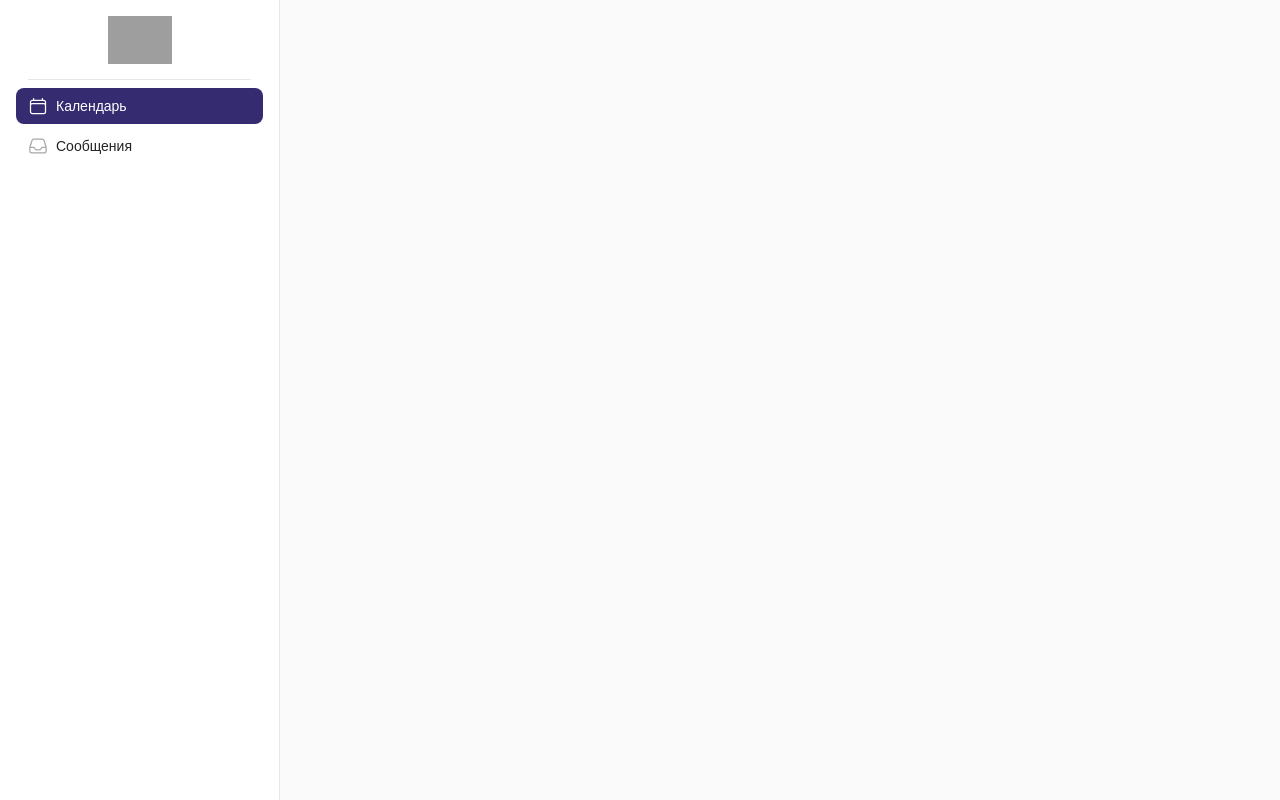
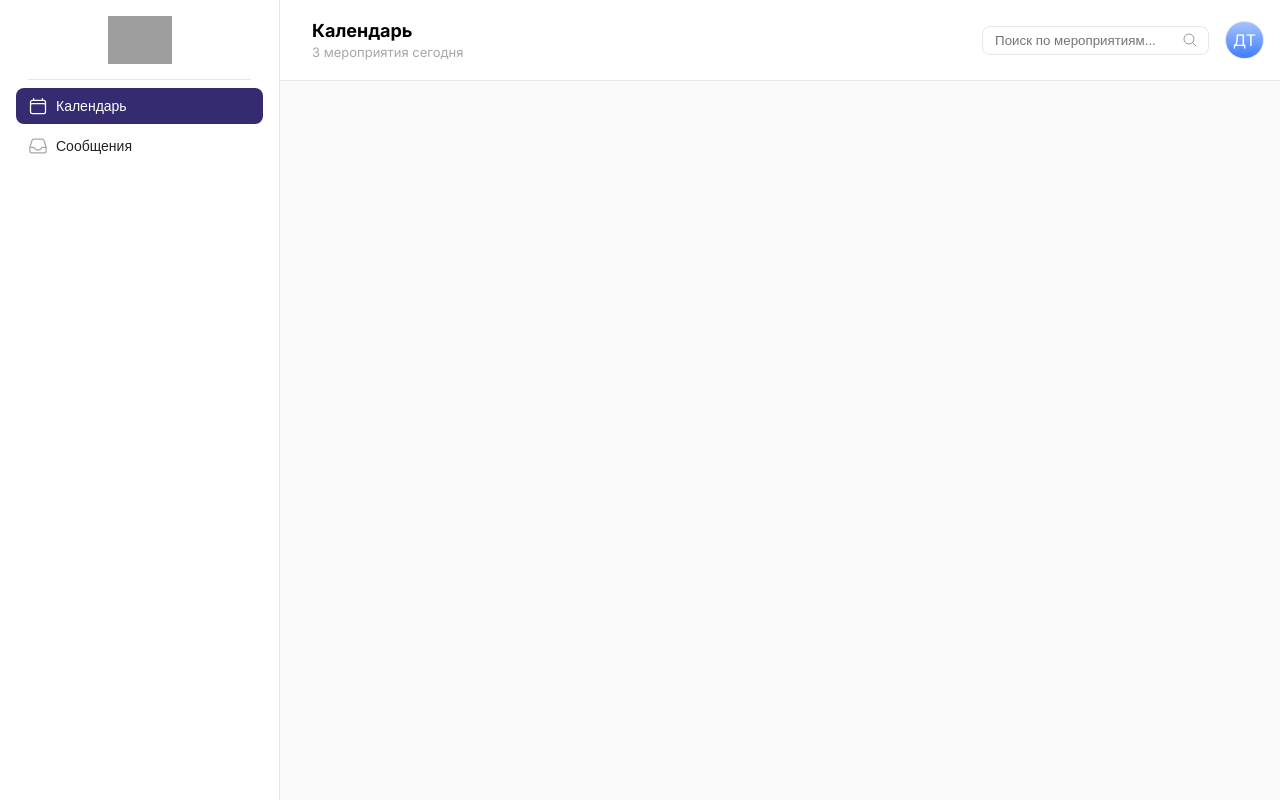
Before and after one commit to adymeda/bfu-csu, a React (Vite) app in the folder frontend/: page / in a window 1280 px wide. Built offline with nearby package versions, Linux system fonts and the light colour scheme; grey boxes are pictures that could not be loaded.

Commit message:
Add Top Bar in MainLayout

```diff
--- a/frontend/src/layouts/MainLayout.tsx
+++ b/frontend/src/layouts/MainLayout.tsx
@@ -1,8 +1,9 @@
 import "@styles/layouts/MainLayout.scss"
 import { Outlet } from "react-router"
 import Logo from "../components/ui/Logo"
-import { CalendarIcon, InboxIcon } from "@heroicons/react/24/outline"
+import { CalendarIcon, InboxIcon, MagnifyingGlassIcon } from "@heroicons/react/24/outline"
 import NavButton from "../components/ui/NavButton"
+import Avatar from "../components/ui/Avatar"
 
 function MainLayout() {
     return (
@@ -21,7 +22,24 @@ function MainLayout() {
                     Icon={InboxIcon} />
                 </nav>
             </aside>
-            <Outlet />
+            <div className="main-body">
+                <div className="top-bar">
+                    <div className="top-bar__location">
+                        <span>Календарь</span>
+                        <span>3 мероприятия сегодня</span>
+                    </div>
+
+                    <div className="top-bar__search">
+                        <input id="context-search" placeholder="Поиск по мероприятиям..."/>
+                        <MagnifyingGlassIcon />
+                    </div>
+
+                    <div className="top-bar__profile">
+                        <Avatar placeholder="Джатус Турбированный" color="#0051ff"/>
+                    </div>
+                </div>
+                <Outlet />
+            </div>
         </div>
     )
 }
--- a/frontend/src/styles/layouts/MainLayout.scss
+++ b/frontend/src/styles/layouts/MainLayout.scss
@@ -1,4 +1,6 @@
 @use "@styles/mixins";
+
+$top-bar-height: 5rem;
 
 body {
     background: #fafafa;
@@ -92,6 +94,65 @@ body {
             }
         }
     }
+
+    &-body {
+        flex-grow: 1;
+
+        display: flex;
+        flex-direction: column;
+    }
+}
+
+.top-bar {
+    height: $top-bar-height;
+
+    display: flex;
+    align-items: center;
+    gap: 1rem;
+
+    background: white;
+    border-bottom: 1px solid var(--border-primary-color);
+    padding: 0 1rem;
+
+    &__location {
+        display: flex;
+        flex-direction: column;
+        gap: .2rem;
+        margin: 0 1rem;
+
+        span:first-child {
+            font-size: 18px;
+            font-weight: 700;
+        }
+
+        span:last-child {
+            font-size: 13px;
+            color: #a8a8a8;
+        }
+    }
+
+    &__search {
+        display: flex;
+        align-items: center;
+        gap: .5rem;
+
+        margin-left: auto;
+        padding: 5px 10px;
+        border: 1px solid var(--border-primary-color);
+        border-radius: .5rem;
+
+        svg {
+            width: 16px;
+            height: 16px;
+            color: var(--text-info-color);
+        }
+
+        input {
+            color: var(--text-secondary-color);
+            border: none;
+            outline: none;
+        }
+    }
 }
 
 @media screen and (max-width: 768px) {
```
